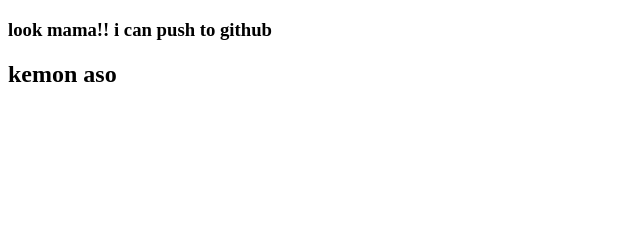
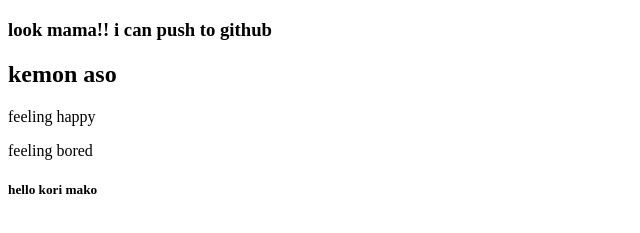
Before and after one commit to hasnathachin/my-first-website, a plain HTML site: page index.html in a window 1280 px wide. Shown: the part 61-294 px from the top of the page, without its empty margins (0-640 px from the left). Drawn offline with Linux system fonts and the light colour scheme.

Commit message:
cowre added

```diff
--- a/index.html
+++ b/index.html
@@ -10,5 +10,8 @@
     <h1>my first ever website </h1>
     <h3>look mama!! i can push to github</h3>
     <h2>kemon aso</h2>
+    <p>feeling happy</p>
+    <p>feeling bored </p>
+<h5> hello kori mako </h5>
 </body>
 </html>
```
